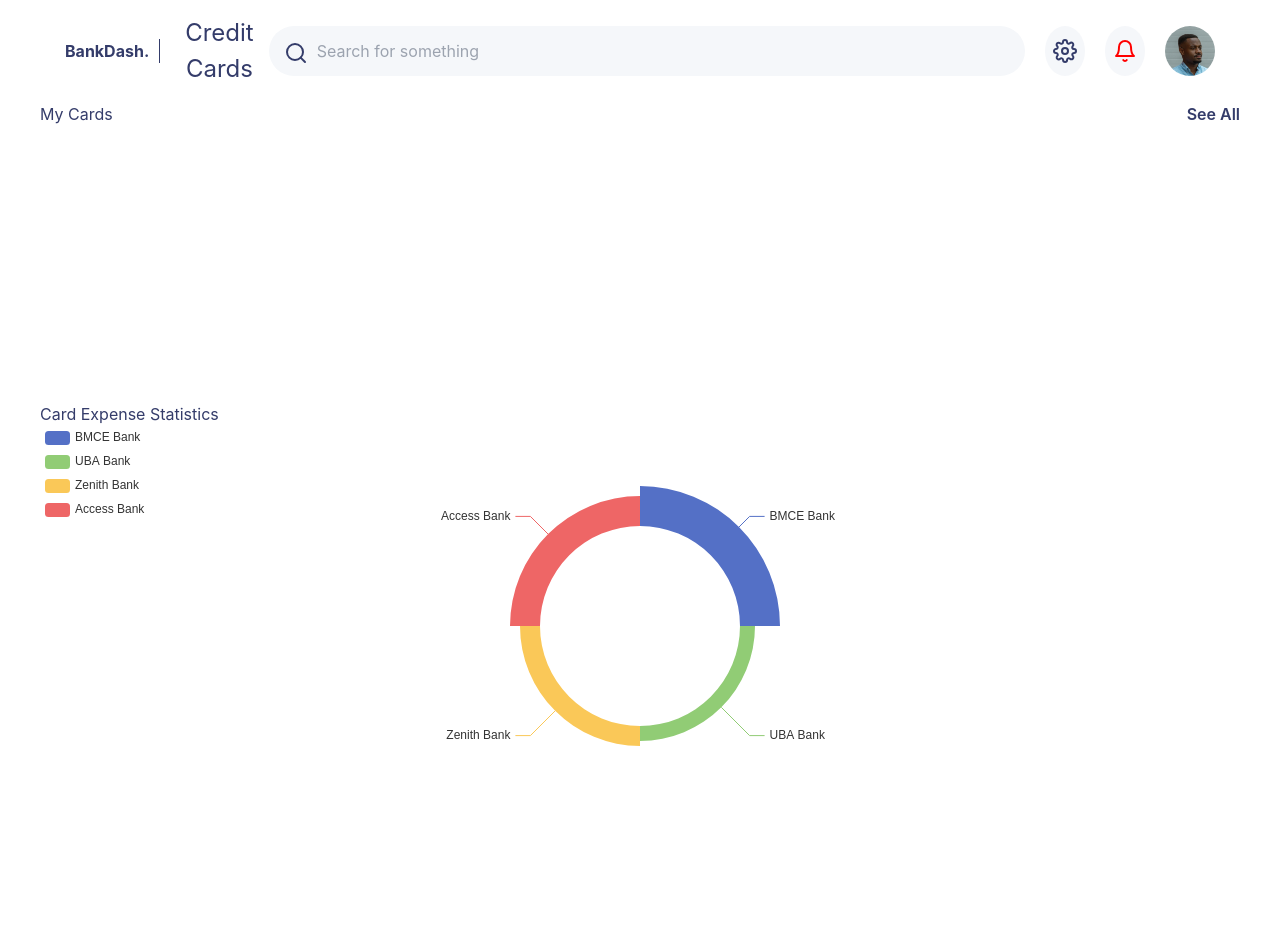
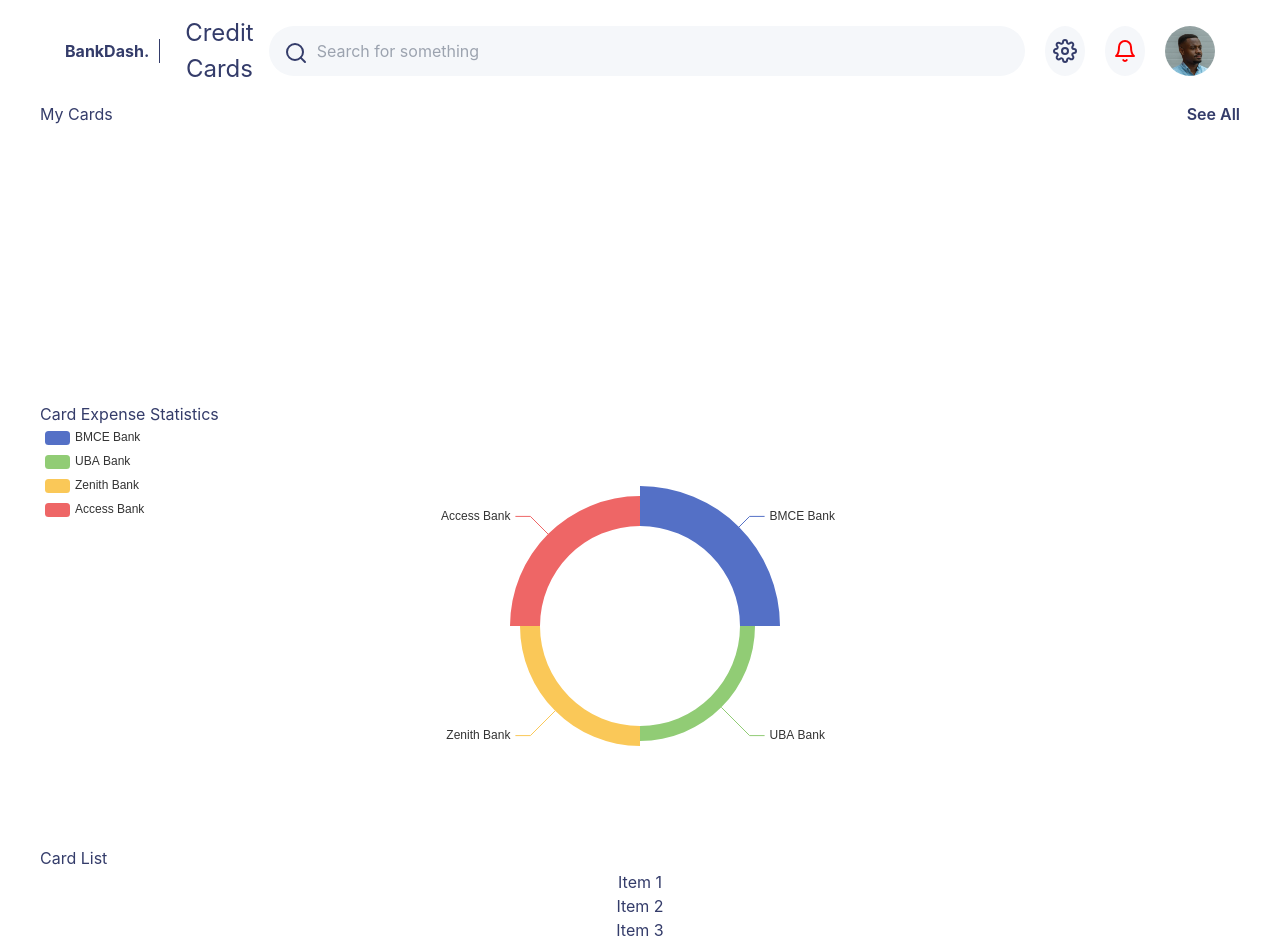
Before and after one commit to mizou9494/UI_Bank_Dashboard, a React (Create React App) app: page /Credit_Cards in a window 1280 px wide. Before the commit the page ends 826 px from the top, so only its background shows below. Built offline with nearby package versions, Linux system fonts and the light colour scheme.

Commit message:
working on the Credit Card's page

```diff
--- a/src/components/CardList/CardList.js
+++ b/src/components/CardList/CardList.js
@@ -1,7 +1,44 @@
 import React from 'react';
 
+import styled from 'styled-components';
+
 function CardList() {
-  return <div></div>;
+  return (
+    <>
+      <SectionHead>Card List</SectionHead>
+      <CardListWrapper>
+        <ListItem>
+          Item 1
+        </ListItem>
+        <ListItem>
+          Item 2
+        </ListItem>
+        <ListItem>
+          Item 3
+        </ListItem>
+      </CardListWrapper>
+    </>
+  )
 }
 
+const CardListWrapper = styled.div`
+  display: flex;
+  flex-direction: column;
+  justify-content: center;
+  align-items: center;
+`
+
+const ListItem = styled.div`
+  display: flex;
+  justify-content: center;
+  align-items: center;
+`
+
+const SectionHead = styled.h2`
+  margin-top: 20px;
+  width: 100%;
+  display: flex;
+  justify-content: flex-start;
+`
+
 export default CardList;
```
